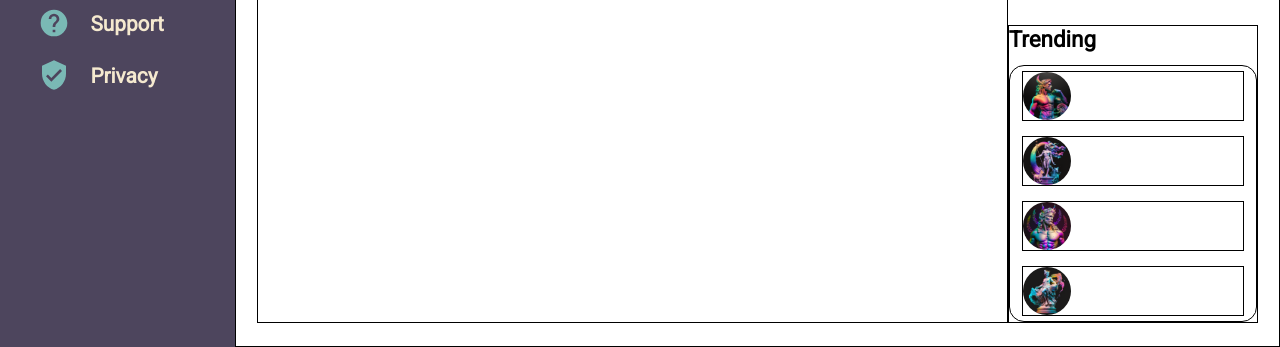
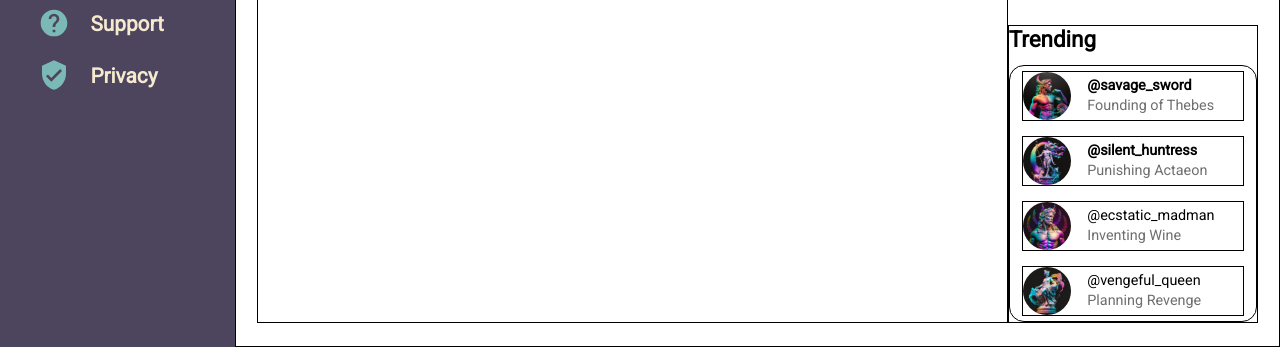
Before and after one commit to Confucii/dashboard, a plain HTML site: page index.html in a window 1280 px wide. Shown: the part 465-812 px from the top of the page. Drawn offline with Linux system fonts and the light colour scheme.

Commit message:
Finish trending section

```diff
--- a/index.html
+++ b/index.html
@@ -48,23 +48,23 @@
                 <div class="trending-container">
                     <div class="trend">
                         <img src="./images/ares.png" alt="profile picture of ares">
-                        <p></p>
-                        <p></p>
+                        <p><b>@savage_sword</b></p>
+                        <p>Founding of Thebes</p>
                     </div>
                     <div class="trend">
                         <img src="./images/artemis.png" alt="profile picture of artemis">
-                        <p></p>
-                        <p></p>
+                        <p><b>@silent_huntress</b></p>
+                        <p>Punishing Actaeon</p>
                     </div>
                     <div class="trend">
                         <img src="./images/dionysus.png" alt="profile picture of dionysus">
-                        <p></p>
-                        <p></p>
+                        <p>@ecstatic_madman</p>
+                        <p>Inventing Wine</p>
                     </div>
                     <div class="trend">
                         <img src="./images/hera.png" alt="profile picture of hera">
-                        <p></p>
-                        <p></p>
+                        <p>@vengeful_queen</p>
+                        <p>Planning Revenge</p>
                     </div>
                 </div>
             </div>
--- a/style/style.css
+++ b/style/style.css
@@ -204,6 +204,7 @@
 }
 
 .projects {
+    font-size: 1.4rem;
     grid-row: 1 / 3;
 }
 
@@ -259,6 +260,7 @@
     align-items: center;
     grid-template-columns: 4rem 1fr;
     grid-auto-flow: column;
+    row-gap: 3px;
 }
 
 .trend > img {
@@ -267,3 +269,19 @@
     border-radius: 50%;
     grid-row: 1/3;
 }
+
+.trend > p {
+    font-size: 0.9rem;
+    font-weight: 500;
+    overflow: hidden;
+    white-space: nowrap;
+}
+
+.trend > p:first-of-type {
+    align-self: end;
+}
+
+.trend > p:last-of-type {
+    align-self: start;
+    color: rgb(110, 110, 110);
+}
```
